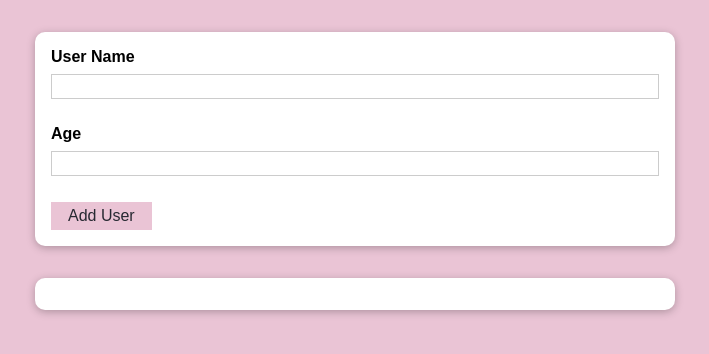
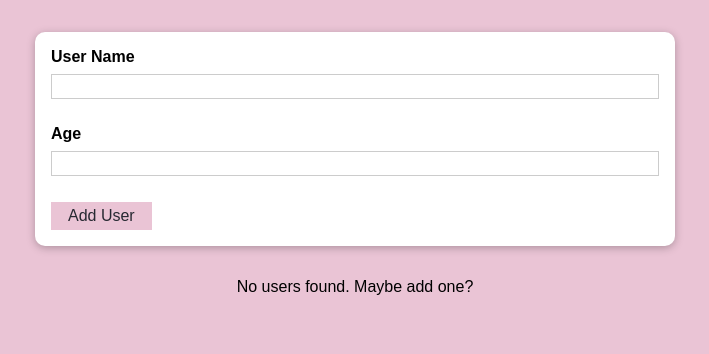
Before and after one commit to yuchi0307/react-form-, a React (Create React App) app: page / in a window 1280 px wide. Shown: the top 354 px of the page, without its empty margins (285-994 px from the left). Built offline with nearby package versions, Linux system fonts and the light colour scheme.

Commit message:
a little update

```diff
--- a/package.json
+++ b/package.json
@@ -1,4 +1,5 @@
 {
+  "homepage": "https://yuchi0307.github.io/react-form-exercise",
   "name": "react-the-complete-guide",
   "version": "0.1.0",
   "private": true,
@@ -11,6 +12,8 @@
     "react-scripts": "4.0.3"
   },
   "scripts": {
+    "predeploy": "npm run build",
+    "deploy": "gh-pages -d build",
     "start": "react-scripts start",
     "build": "react-scripts build",
     "test": "react-scripts test",
@@ -30,5 +33,8 @@
       "last 1 firefox version",
       "last 1 safari version"
     ]
+  },
+  "devDependencies": {
+    "gh-pages": "^3.2.3"
   }
 }
--- a/src/App.js
+++ b/src/App.js
@@ -15,12 +15,17 @@ function App(props) {
 
   };
 
+  let content = (<p style={{textAlign: 'center'}}>No users found. Maybe add one?</p>)
+
+  if(usersInfo.length!==0){
+    content =  (<UserList users={usersInfo} />)
+  }
 
   return (
     <div>
       <section >
         <AddUsers onAddUser={addUserHandler} />
-        <UserList users={usersInfo} />
+        {content}
       </section>
     </div>
   );
--- a/src/components/Users/UserList.module.css
+++ b/src/components/Users/UserList.module.css
@@ -10,7 +10,7 @@
   }
 
   .users li {
-    border: 1px solid #ccc;
+    border-bottom: 1px solid #ccc;
     margin: 0.5rem 0;
     padding: 0.5rem;
   }
```
Also changed, not shown: 17 other files (tests, documents, lock files or other folders).
